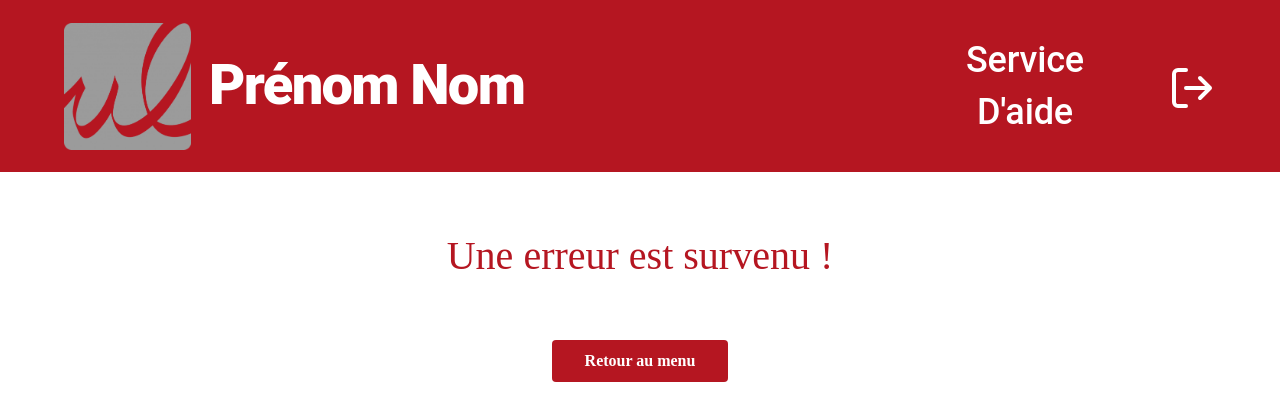
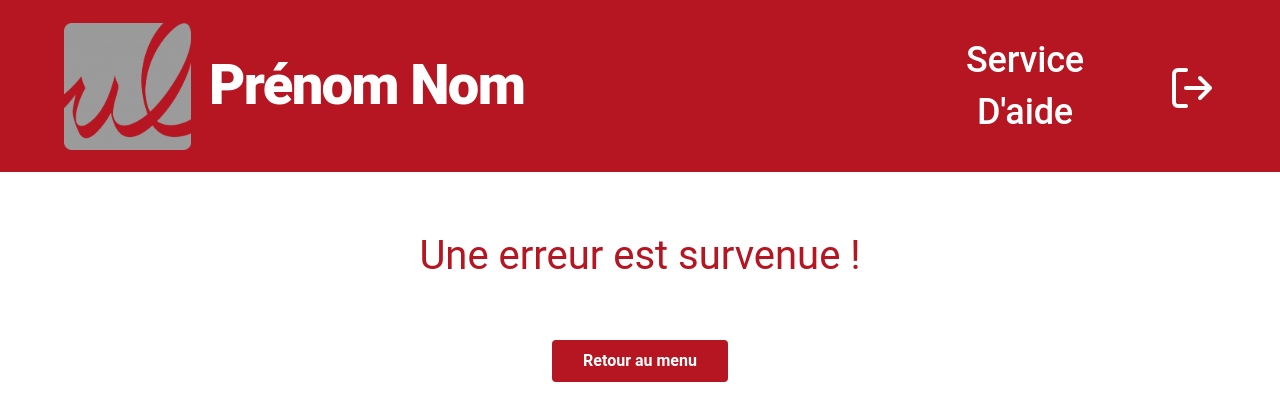
Before and after one commit to rbastide/Erp, a Vue app in the folder erp_front/: page /errorSave in a window 1280 px wide. Shown: the top 420 px of the page. Built offline with nearby package versions, Linux system fonts and the light colour scheme.

Commit message:
ajout de UserSavePage

```diff
--- a/erp_front/src/components/ErrorSave.vue
+++ b/erp_front/src/components/ErrorSave.vue
@@ -29,7 +29,7 @@
     </div>
   </header>
   <main class="main-content">
-    <p class="text">Une erreur est survenu !</p>
+    <p class="text">Une erreur est survenue !</p>
   </main>
   <footer>
     <div @click="handleRetour" class="btn-quitter">Retour au menu</div>
@@ -118,6 +118,7 @@
   margin-top: 5%;
   color: #B51621;
   font-size: 40px;
+  font-family: 'Roboto', sans-serif;
 }
 
 /*Footer*/
@@ -131,6 +132,7 @@
   color: #FFFFFF;
   font-size: 1rem; /* 16px */
   font-weight: bold;
+  font-family: 'Roboto', sans-serif;
   cursor: pointer;
   transition: background-color 0.2s ease;
   position: relative;
--- a/erp_front/src/index.js
+++ b/erp_front/src/index.js
@@ -7,9 +7,10 @@ import DashboardAdminPage from './components/DashboardAdminPage.vue';
 import CreateNewUserPagePage from './components/CreateNewUserPage.vue';
 import ServicesPage from './components/ServiceAidePage.vue';
 import DeconnexionPage from './components/DeconnexionPage.vue';
-import ErrorSave from "@/components/ErrorSave.vue";
-import SuccessfullySaved from "@/components/SuccessfullySaved.vue";
-import FillRessourcePage from "@/components/FillRessourcePage.vue";
+import ErrorSave from "./components/ErrorSave.vue";
+import SuccessfullySaved from "./components/SuccessfullySaved.vue";
+import FillRessourcePage from "./components/FillRessourcePage.vue";
+import UserSavePage from "./components/UserSavePage.vue";
 
 const routes = [
     {
@@ -71,6 +72,11 @@ const routes = [
         path: '/filRessourcePage',
         name: 'FilRessourcePage',
         component: FillRessourcePage
+    },
+    {
+        path: '/userSave',
+        name: 'UserSavePage',
+        component: UserSavePage
     }
 ];
 
```
Also changed, not shown: erp_front/src/components/DeconnexionPage.vue (line endings or trailing spaces).
